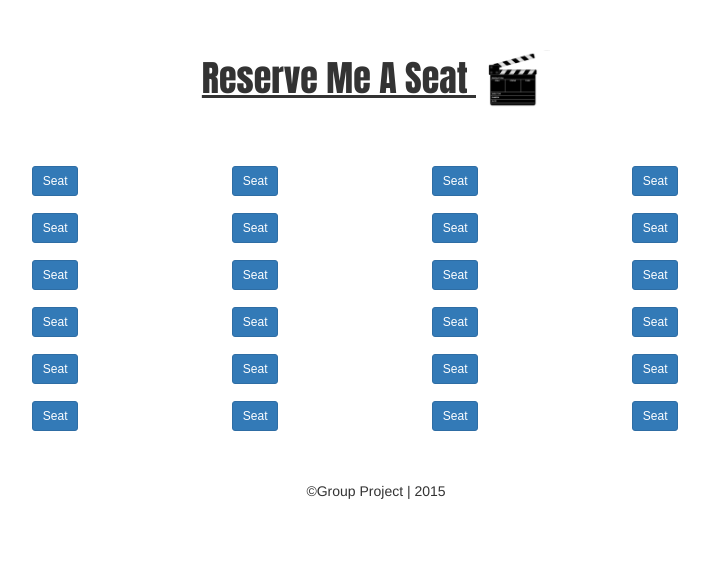
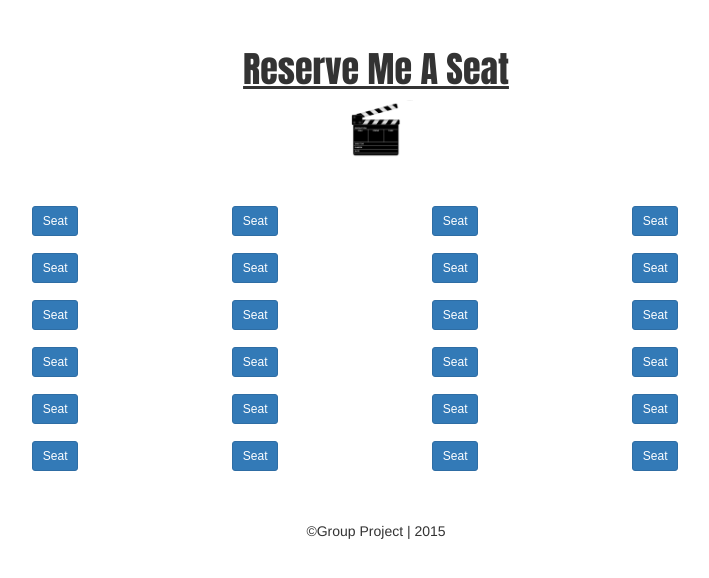
Before and after one commit to teamlandall/jQuerySeatChallenge, a plain HTML site: page index.html in a window 1280 px wide. Shown: the whole page, without its empty margins (264-973 px from the left). Drawn offline with nearby package versions, Linux system fonts and the light colour scheme.

Commit message:
image file

```diff
--- a/index.html
+++ b/index.html
@@ -10,7 +10,7 @@
 
   <div class="container">
     <div class="col-xs-12">
-      <h1>Reserve Me A Seat <img src="Movie.jpg"> </h1>
+      <h1>Reserve Me A Seat </h1> <img src="Movie.jpg">
     </div>
 
 
```
